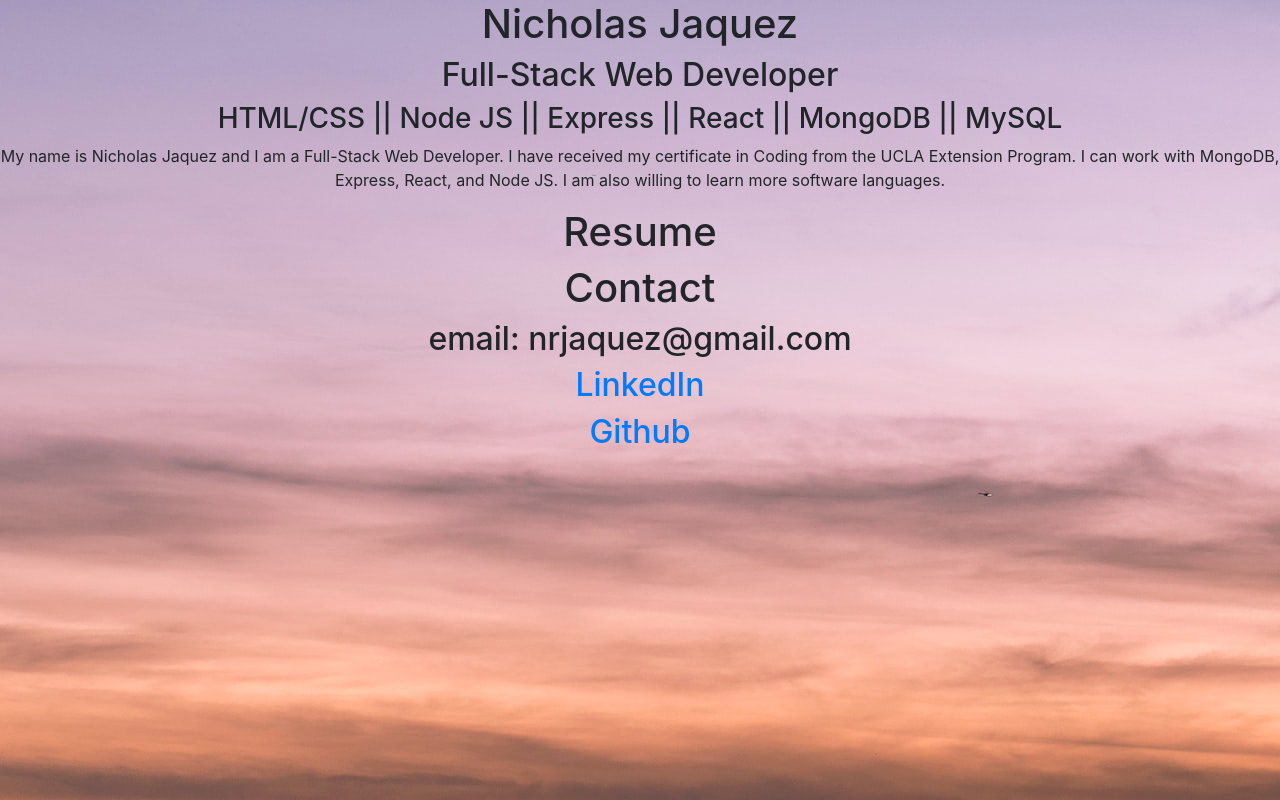
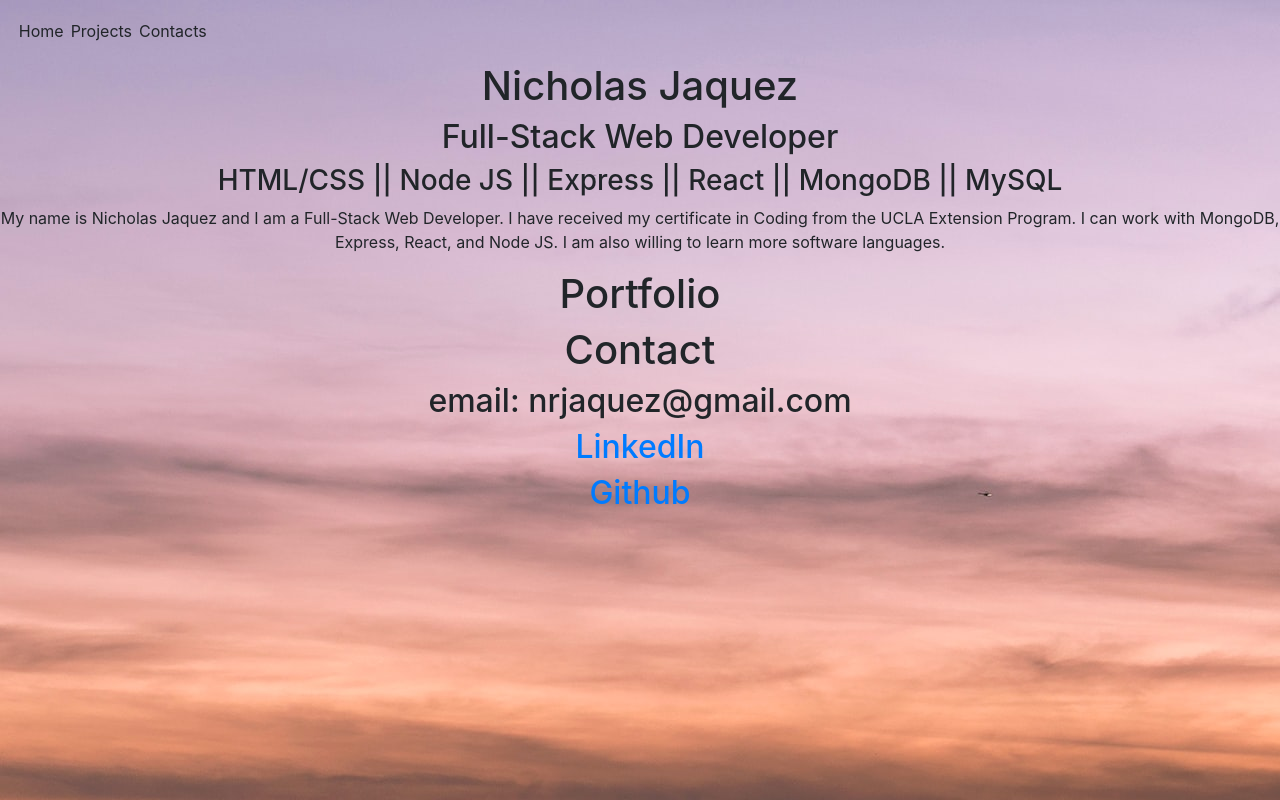
Before and after one commit to nickrayj45/NicholasJaquezReactPortfolio, a React (Create React App) app in the folder portfolio/: page / in a window 1280 px wide. Built offline with nearby package versions, Linux system fonts and the light colour scheme.

Commit message:
headerrendering

```diff
--- a/portfolio/src/App.js
+++ b/portfolio/src/App.js
@@ -1,17 +1,31 @@
-import React from "react";
+import React, { Component } from "react";
 // import logo from './logo.svg';
 import './App.css';
 import HomePage from "./components/HomePage/homePage";
 import Wrapper from "./components/Wrapper/wrapper";
 import Contact from "./components/Contact/contact";
-import Portfolio from "./components/Portfolio/portfolio"
+import Projects from "./components/Projects/projects";
+import Header from "./components/Header/header";
+
+// class App extends Component {
+//   render(){
+//     return (
+//       <Header>
+//         <div>
+//           Header
+//         </div>
+//       </Header>
+//     )
+//   }
+// }
 
 function App() {
   return (
     <div className="App">
     <Wrapper>
+    <Header />
      <HomePage />
-     <Portfolio />
+     <Projects />
      <Contact />
     </Wrapper>
   </div>
--- /dev/null
+++ b/portfolio/src/components/Header/header.css
@@ -0,0 +1,4 @@
+.header {
+    padding: 1%;
+    border-spacing: 5px;
+}
--- /dev/null
+++ b/portfolio/src/components/Header/header.js
@@ -0,0 +1,16 @@
+import React from "react";
+import "../Header/header.css"
+
+function header() {
+    return (
+      <div className="header">
+          <tr>
+              <td a href="www.google.com">Home</td>
+              <td>Projects</td>
+              <td>Contacts</td>
+          </tr>
+      </div>
+    );
+  }
+
+  export default header;
--- a/portfolio/src/components/Portfolio/portfolio.js
+++ b/portfolio/src/components/Projects/projects.js
@@ -2,9 +2,9 @@ import React from "react";
 
 function Resume(){
     return (
-        <div className="resume">
+        <div className="portfolio">
             <h1>
-                Resume
+                Portfolio
             </h1>
         </div>
     )
```
Also changed, not shown: portfolio/src/components/Projects/portfolio.css (added).
